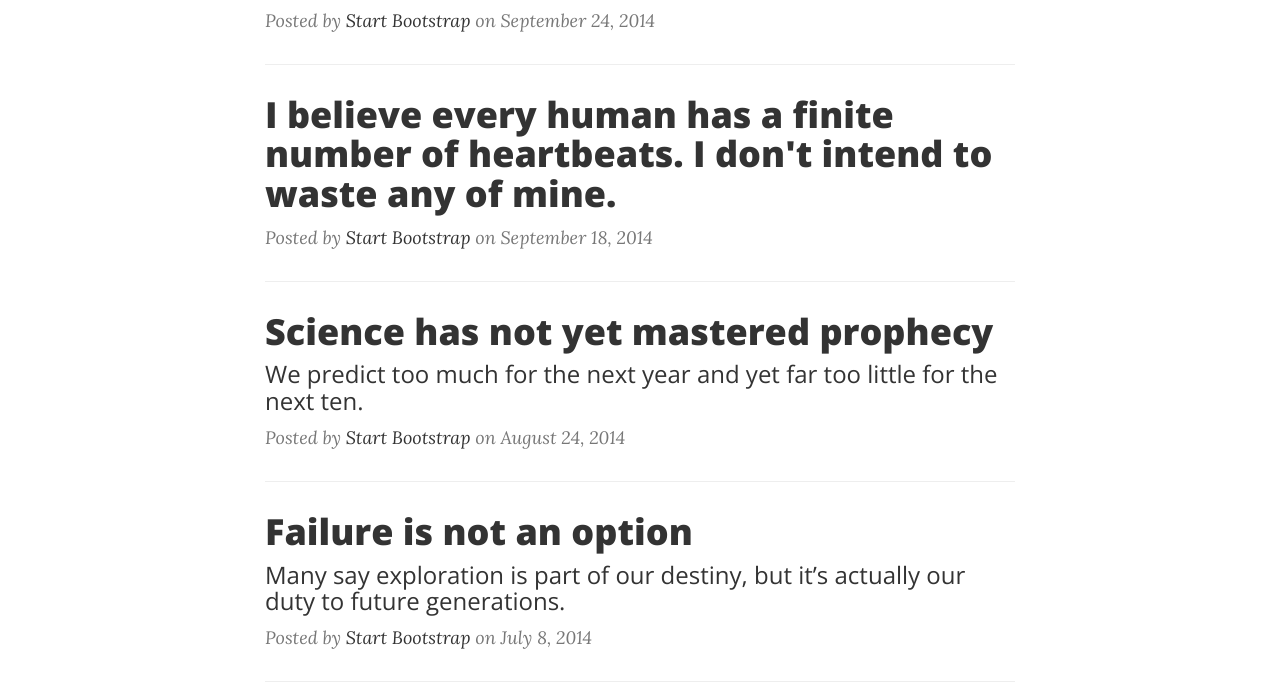
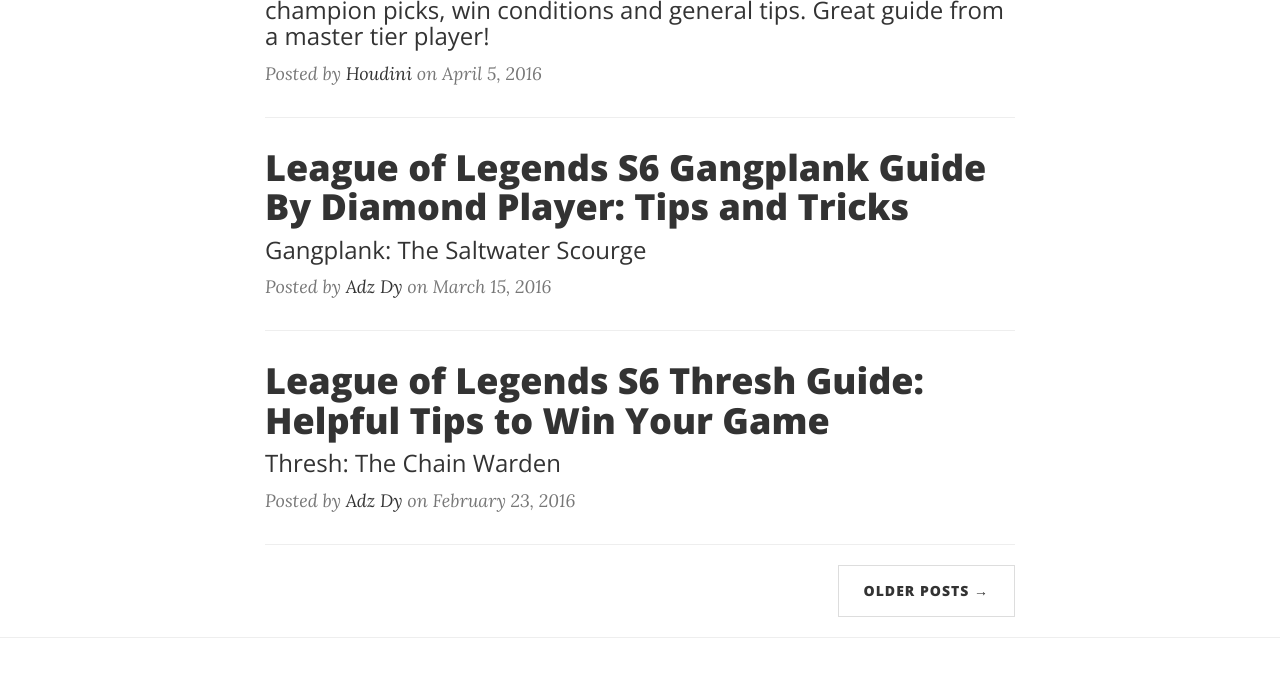
Before and after one commit to kenliwas/lol.github.io, a website: page index.html in a window 1280 px wide. Shown: the part 602-1301 px from the top of the page. Drawn offline with nearby package versions, Linux system fonts and the light colour scheme; a web font is replaced by a local one.

Commit message:
Update index.html

```diff
--- a/index.html
+++ b/index.html
@@ -42,7 +42,7 @@
                     <span class="sr-only">Toggle navigation</span>
                     Menu <i class="fa fa-bars"></i>
                 </button>
-                <a class="navbar-brand" href="index.html">Start Bootstrap</a>
+                <a class="navbar-brand" href="index.html">League</a>
             </div>
 
             <!-- Collect the nav links, forms, and other content for toggling -->
@@ -53,9 +53,6 @@
                     </li>
                     <li>
                         <a href="about.html">About</a>
-                    </li>
-                    <li>
-                        <a href="post.html">Sample Post</a>
                     </li>
                     <li>
                         <a href="contact.html">Contact</a>
@@ -97,48 +94,41 @@
         <div class="row">
             <div class="col-lg-8 col-lg-offset-2 col-md-10 col-md-offset-1">
                 <div class="post-preview">
-                    <a href="champ.html">
+                    <a href="a1.html">
                         <h2 class="post-title">
-                            My top 5 Champion picks for each role.
+                            LOL GUIDE: GENERAL JUNGLING TIPS
                         </h2>
                         <h3 class="post-subtitle">
-                            Here are champions I often use during rank.
+                            Learn how to jungle efficiently and optimally:
+jungle routes, champion picks, win conditions and general tips. Great guide from a master tier player!
                         </h3>
                     </a>
-                    <p class="post-meta">Posted by <a href="#">Start Bootstrap</a> on September 24, 2014</p>
+                    <p class="post-meta">Posted by <a href="#">Houdini</a> on April 5, 2016
+                    </p>
                 </div>
                 <hr>
                 <div class="post-preview">
-                    <a href="post.html">
+                    <a href="a2.html">
                         <h2 class="post-title">
-                            I believe every human has a finite number of heartbeats. I don't intend to waste any of mine.
+                            League of Legends S6 Gangplank Guide By Diamond Player: Tips and Tricks
                         </h2>
+                        <h3 class="post-subtitle">
+                            Gangplank: The Saltwater Scourge
+                        </h3>
                     </a>
-                    <p class="post-meta">Posted by <a href="#">Start Bootstrap</a> on September 18, 2014</p>
+                    <p class="post-meta">Posted by <a href="#">Adz Dy</a> on March 15, 2016</p>
                 </div>
                 <hr>
                 <div class="post-preview">
-                    <a href="post.html">
+                    <a href="a3.html">
                         <h2 class="post-title">
-                            Science has not yet mastered prophecy
+                            League of Legends S6 Thresh Guide: Helpful Tips to Win Your Game
                         </h2>
                         <h3 class="post-subtitle">
-                            We predict too much for the next year and yet far too little for the next ten.
+                            Thresh: The Chain Warden
                         </h3>
                     </a>
-                    <p class="post-meta">Posted by <a href="#">Start Bootstrap</a> on August 24, 2014</p>
-                </div>
-                <hr>
-                <div class="post-preview">
-                    <a href="post.html">
-                        <h2 class="post-title">
-                            Failure is not an option
-                        </h2>
-                        <h3 class="post-subtitle">
-                            Many say exploration is part of our destiny, but it’s actually our duty to future generations.
-                        </h3>
-                    </a>
-                    <p class="post-meta">Posted by <a href="#">Start Bootstrap</a> on July 8, 2014</p>
+                    <p class="post-meta">Posted by <a href="#">Adz Dy</a> on February 23, 2016</p>
                 </div>
                 <hr>
                 <!-- Pager -->
```
